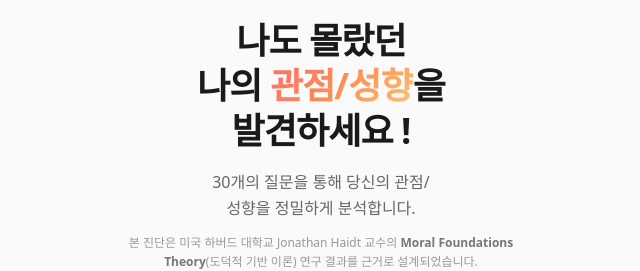
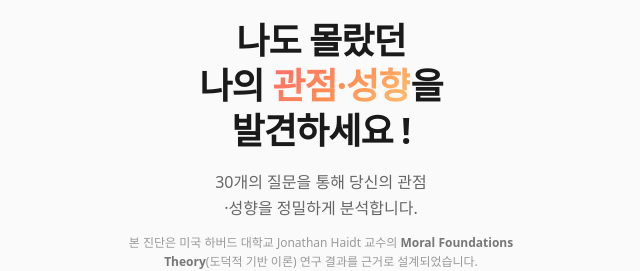
Before and after one commit to mooja4870-cyber/Tendency, a React (Vite) app in the folder mobile-app/: page /onboarding in a window 1280 px wide. Shown: the part 321-592 px from the top of the page, without its empty margins (319-959 px from the left). Built offline with nearby package versions, Linux system fonts and the light colour scheme; no server answers; the database is empty; a web font is replaced by a local one.

Commit message:
fix: change '관점/성향' to '관점·성향' on home screen and set GitHub Pages base

```diff
--- a/mobile-app/src/screens/OnboardingScreen.tsx
+++ b/mobile-app/src/screens/OnboardingScreen.tsx
@@ -52,11 +52,11 @@ export const OnboardingScreen: React.FC<OnboardingScreenProps> = ({ onStart }) =
                   </div>
                   <h2 className="text-4xl font-display font-extrabold leading-tight mb-4 tracking-tight">
                     나도 몰랐던 <br />
-                    나의 <span className="gradient-text-warm">관점/성향</span>을 <br />
+                    나의 <span className="gradient-text-warm">관점·성향</span>을 <br />
                     발견하세요 !
                   </h2>
                   <p className="text-base text-[#666666] leading-relaxed mb-3" style={{ textWrap: 'balance' }}>
-                    30개의 질문을 통해 당신의 관점/성향을 정밀하게 분석합니다.
+                    30개의 질문을 통해 당신의 관점·성향을 정밀하게 분석합니다.
                   </p>
                   <p className="text-xs text-[#999999] leading-relaxed" style={{ textWrap: 'balance' }}>
                     본 진단은 미국 하버드 대학교 Jonathan Haidt 교수의
--- a/mobile-app/vite.config.ts
+++ b/mobile-app/vite.config.ts
@@ -1,11 +1,12 @@
 import tailwindcss from '@tailwindcss/vite';
 import react from '@vitejs/plugin-react';
 import path from 'path';
-import {defineConfig, loadEnv} from 'vite';
+import { defineConfig, loadEnv } from 'vite';
 
-export default defineConfig(({mode}) => {
+export default defineConfig(({ mode }) => {
   const env = loadEnv(mode, '.', '');
   return {
+    base: '/Tendency/',
     plugins: [react(), tailwindcss()],
     define: {
       'process.env.GEMINI_API_KEY': JSON.stringify(env.GEMINI_API_KEY),
```
